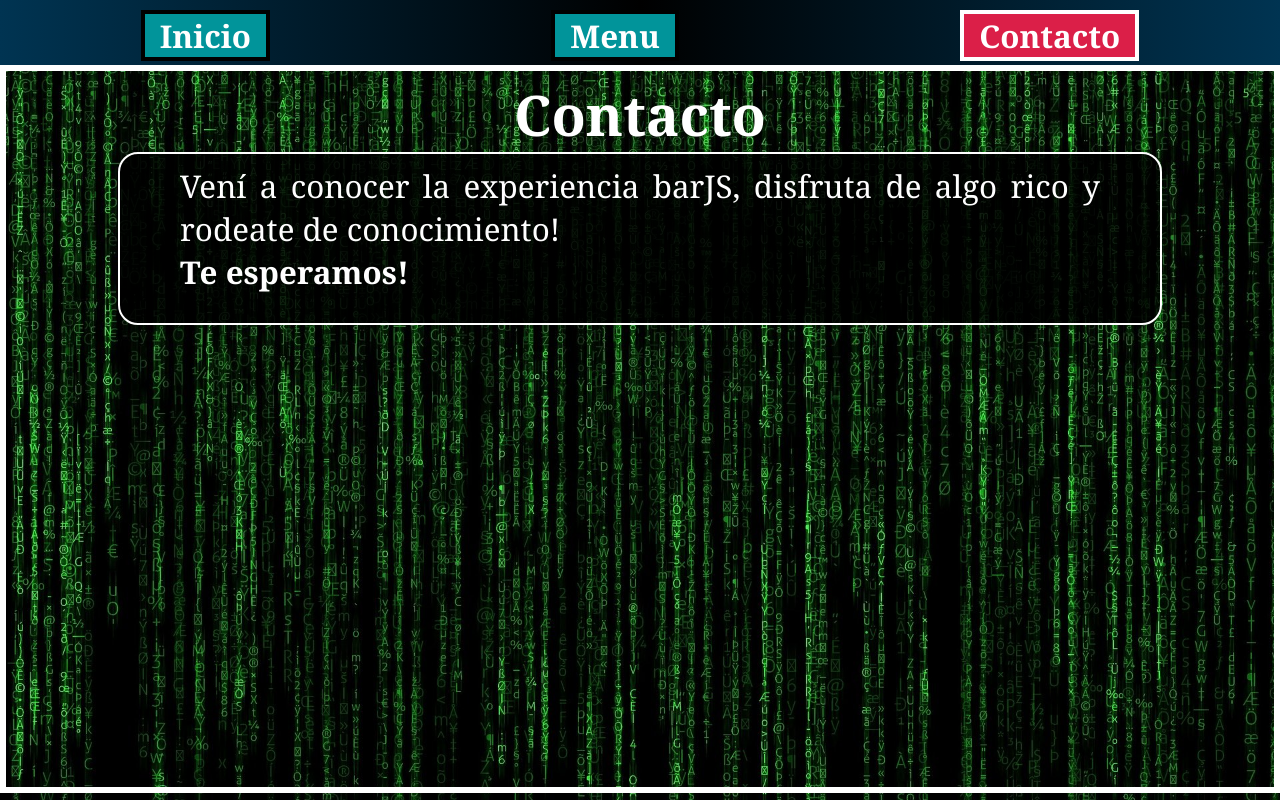
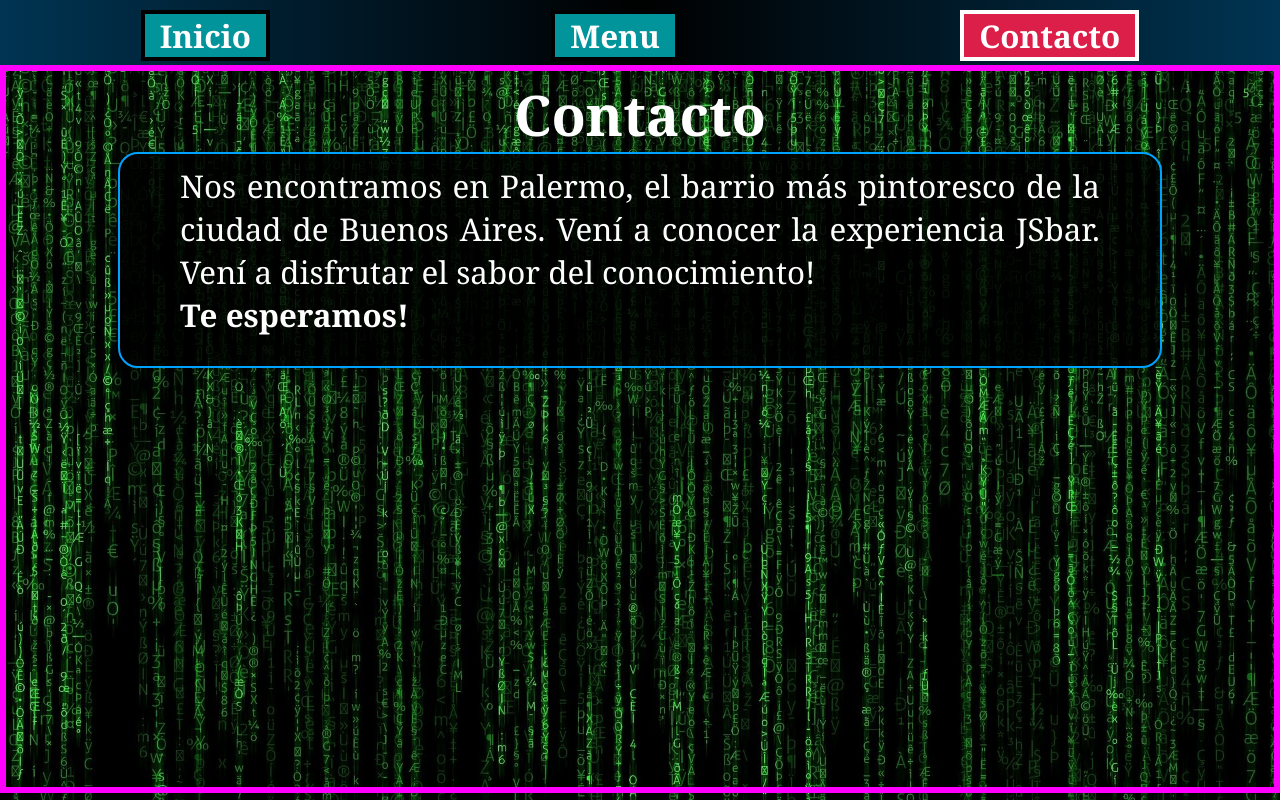
Before and after one commit to Zurk1245/Restaurant-page, a website built with webpack: page dist/index.html in a window 1280 px wide. Both pictures are taken after a click on the item "Contacto". Built offline with nearby package versions, Linux system fonts and the light colour scheme; files whose address does not match are found by name.

Commit message:
Cambios en el texto

```diff
--- a/src/contact.js
+++ b/src/contact.js
@@ -14,7 +14,8 @@ export default function displayContactHTML() {
         <h1 id="title">Contacto</h1>
 
         <div id='information'>
-            <p>Vení a conocer la experiencia barJS, disfruta de algo rico y rodeate de conocimiento!</p>
+            <p>
+            Nos encontramos en Palermo, el barrio más pintoresco de la ciudad de Buenos Aires.  Vení a conocer la experiencia JSbar. Vení a disfrutar el sabor del conocimiento!</p>
             <h2>Te esperamos!</h2>
         </div>
     </div>
--- a/src/index.js
+++ b/src/index.js
@@ -20,7 +20,7 @@ export const homeHTML = () => {
             <div id='information'>
                 <img src="${computerlogo}" id="computer_logo">
                 <h3>Bienvenido a JSbar! Somos el mejor tech-bar de Buenos Aires y el único con temática orientada a programación! </h3>
-                <h4>Contamos con platos ricos para que disfrutes del mejor sabor y tenemos el ambiente perfecto para pasarla excelente: bar temático, luces especiales, materiales ambientados y hasta los mozos tienen su traje del conocimiento. Vení a conocer la experiencia JSbar. Vení a disfrutar el sabor del conocimiento</h4>
+                <h4>Contamos con platos ricos para que disfrutes del mejor sabor y tenemos el ambiente perfecto para pasarla excelente: bar temático, luces especiales, materiales ambientados y nuestros mozos tienen su traje del conocimiento. Explorá nuestros platos y nuestro estilo. Vení a conocer la experiencia barJS, disfruta de algo rico y rodeate de conocimiento!</h4>
             </div>
         </div>
         `;
--- a/src/style.css
+++ b/src/style.css
@@ -98,7 +98,7 @@
     flex-direction: column;
     width: 100%;
     height: 91vh;
-    border: 6px solid rgb(255, 255, 255);
+    border: 6px solid rgb(255, 0, 255);
     padding: 5px 20px;
 }
 
@@ -111,7 +111,7 @@
     text-align: justify;
     background-color: rgba(0, 0, 0, 0.835);
     padding: 10px 60px 30px 60px;
-    border: 2px solid white;
+    border: 2px solid rgb(0, 162, 255);
     border-radius: 20px;
     display: flex;
     flex-direction: column;
```
